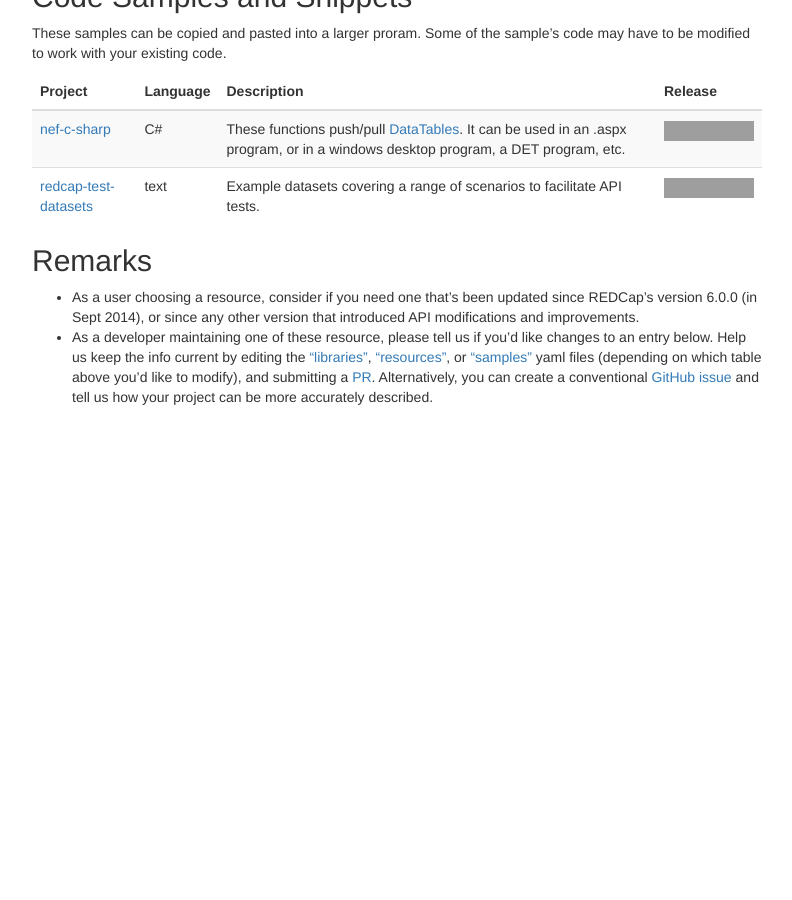
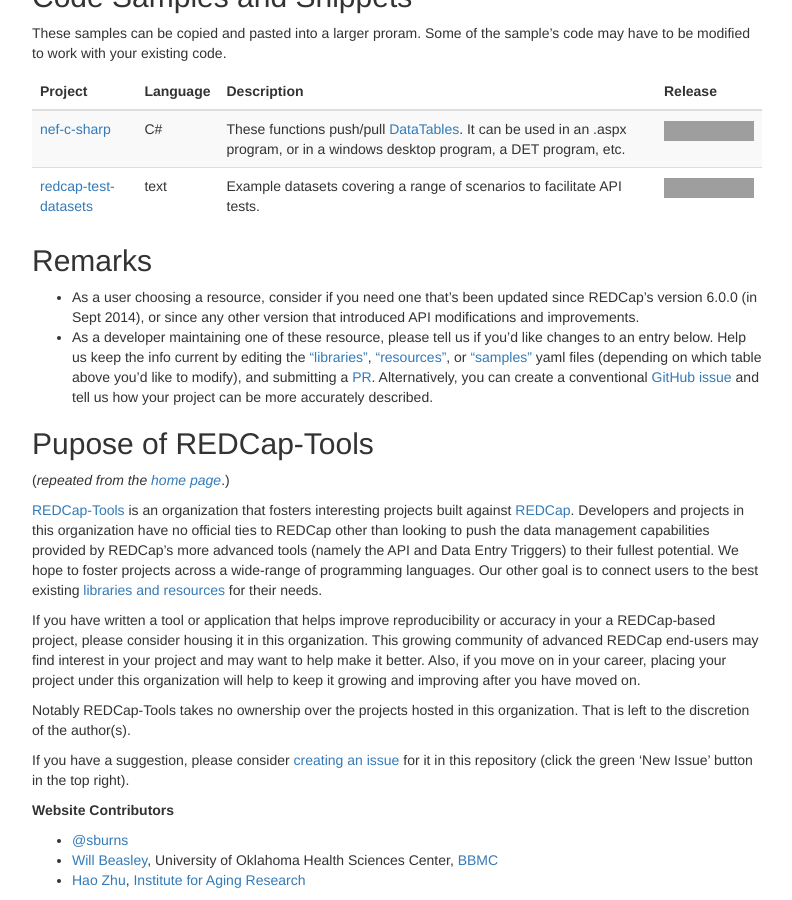
Before and after one commit to redcap-tools/redcap-tools.github.io, a Jekyll site: the page built from projects.md, in a window 1280 px wide and 900 px high, scrolled down 1563 px. Shown: the whole window, without its empty margins (243-1035 px from the left). Built offline with Jekyll 4.4.1, drawn with Linux system fonts in a browser that asks for light colours; before the commit the page ends 1980 px from its top, so only the background shows below that; grey boxes are pictures that could not be loaded.

Commit message:
repeat mission statement from homepage
on the page that everyone seems to be visiting.  Tell me if you think this repetition is bad, and should be undone.  I'm not sold on this --just trying to adjust & anticipate some of the questions I've had.

```diff
--- a/projects.md
+++ b/projects.md
@@ -82,3 +82,21 @@
 
 * As a user choosing a resource, consider if you need one that's been updated since REDCap's version 6.0.0 (in Sept 2014), or since any other version that introduced API modifications and improvements.
 * As a developer maintaining one of these resource, please tell us if you'd like changes to an entry below.  Help us keep the info current by editing the ["libraries"](https://github.com/redcap-tools/redcap-tools.github.io/blob/master/_data/libraries.yml), ["resources"](https://github.com/redcap-tools/redcap-tools.github.io/blob/master/_data/resources.yml), or ["samples"](https://github.com/redcap-tools/redcap-tools.github.io/blob/master/_data/samples.yml) yaml files (depending on which table above you'd like to modify), and submitting a [PR](https://github.com/redcap-tools/redcap-tools.github.io/pulls).  Alternatively, you can create a conventional [GitHub issue](https://github.com/redcap-tools/redcap-tools.github.io/issues) and tell us how your project can be more accurately described.
+
+## Pupose of REDCap-Tools
+
+(*repeated from the [home page](http://redcap-tools.github.io/)*.)
+
+[REDCap-Tools](https://github.com/redcap-tools) is an organization that fosters interesting projects built against [REDCap](http://project-redcap.org). Developers and projects in this organization have no official ties to REDCap other than looking to push the data management capabilities provided by REDCap's more advanced tools (namely the API and Data Entry Triggers) to their fullest potential. We hope to foster projects across a wide-range of programming languages.  Our other goal is to connect users to the best existing [libraries and resources](http://redcap-tools.github.io/projects/) for their needs.
+
+If you have written a tool or application that helps improve reproducibility or accuracy in your a REDCap-based project, please consider housing it in this organization. This growing community of advanced REDCap end-users may find interest in your project and may want to help make it better. Also, if you move on in your career, placing your project under this organization will help to keep it growing and improving after you have moved on.
+
+Notably REDCap-Tools takes no ownership over the projects hosted in this organization. That is left to the discretion of the author(s).
+
+If you have a suggestion, please consider [creating an issue](https://github.com/redcap-tools/redcap-tools.github.io/issues?q=is%3Aissue) for it in this repository (click the green 'New Issue' button in the top right).
+
+**Website Contributors**
+
+* [@sburns](https://github.com/sburns)
+* [Will Beasley](https://github.com/wibeasley), University of Oklahoma Health Sciences Center, [BBMC](http://www.ouhsc.edu/bbmc/#about)
+* [Hao Zhu](https://github.com/haozhu233), [Institute for Aging Research](https://www.instituteforagingresearch.org/)
```
